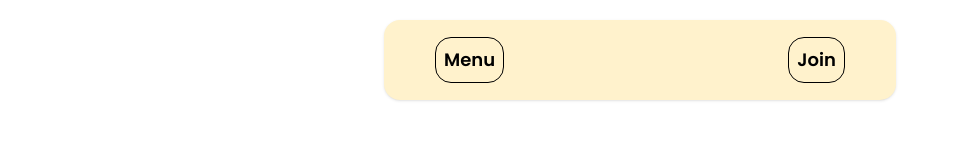
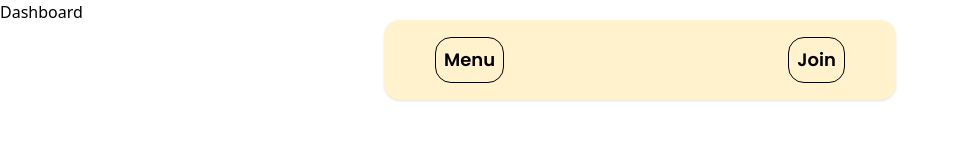
Before and after one commit to Rudra-Prajapati1/IdeaGroove, a React (Vite) app: page /dashboard in a window 1280 px wide. Before the commit this address had no page. Shown: the top 160 px of the page, without its empty margins (0-958 px from the left). Built offline with nearby package versions, Linux system fonts and the light colour scheme.

Commit message:
Creation of dashboard page

```diff
--- a/src/App.jsx
+++ b/src/App.jsx
@@ -2,6 +2,7 @@
 import Navbar from "./components/Navbar";
 import { Route, Routes } from "react-router-dom";
 import Home from "./pages/Home";
+import Dashboard from "./pages/Dashboard";
 
 const App = () => {
   return (
@@ -10,6 +11,7 @@
 
       <Routes>
         <Route path="/" element={<Home />} />
+        <Route path="/dashboard" element={<Dashboard />} />
       </Routes>
     </main>
   );
--- /dev/null
+++ b/src/pages/Dashboard.jsx
@@ -0,0 +1,7 @@
+import React from "react";
+
+const Dashboard = () => {
+  return <div>Dashboard</div>;
+};
+
+export default Dashboard;
```
